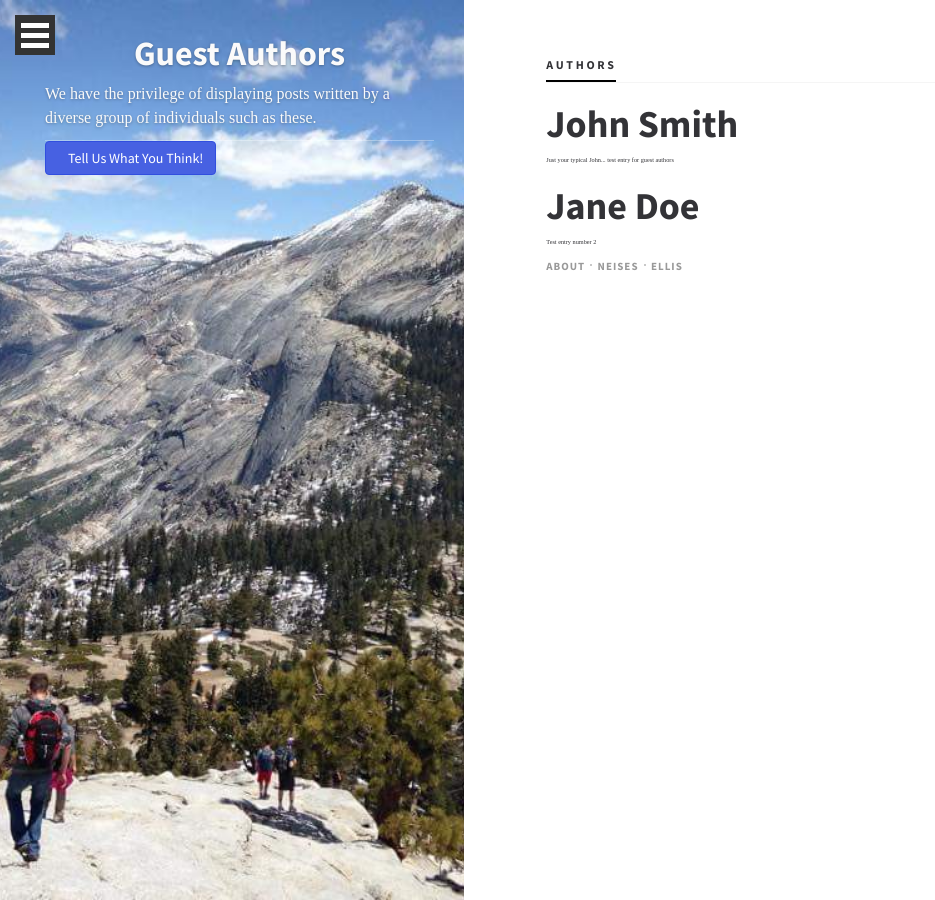
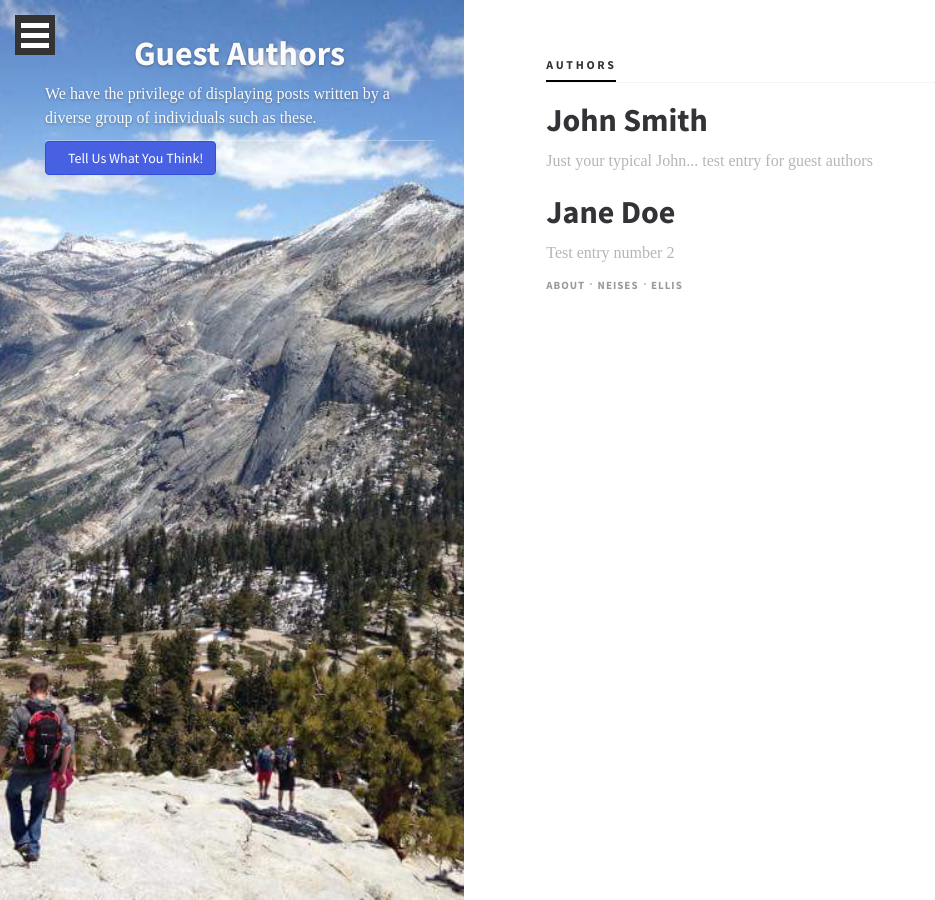
Before and after one commit to EJBlog/EJBlog.github.io, a Jekyll site: the page built from guest_authors.html, in a window 1280 px wide. Shown: the whole page, without its empty margins (0-935 px from the left). Built offline with Jekyll 4.4.1, drawn with Linux system fonts in a browser that asks for light colours; nearby versions of some CDN libraries; some web fonts are replaced.

Commit message:
Update guest_authors.html

```diff
--- a/_layouts/guest_authors.html
+++ b/_layouts/guest_authors.html
@@ -88,9 +88,9 @@
                     <div class="home-page-posts animated fadeIn ">
     			{% for author in site.data.guest_authors %}
 
-				    <h1>{{ author.name }}</h1>
+				    <h2>{{ author.name }}</h2>
 
-	      			<div class="entry">
+	      			<div class="meta">
 				        {{ author.bio }}
 
 				<!--<p class="meta">-->
```
